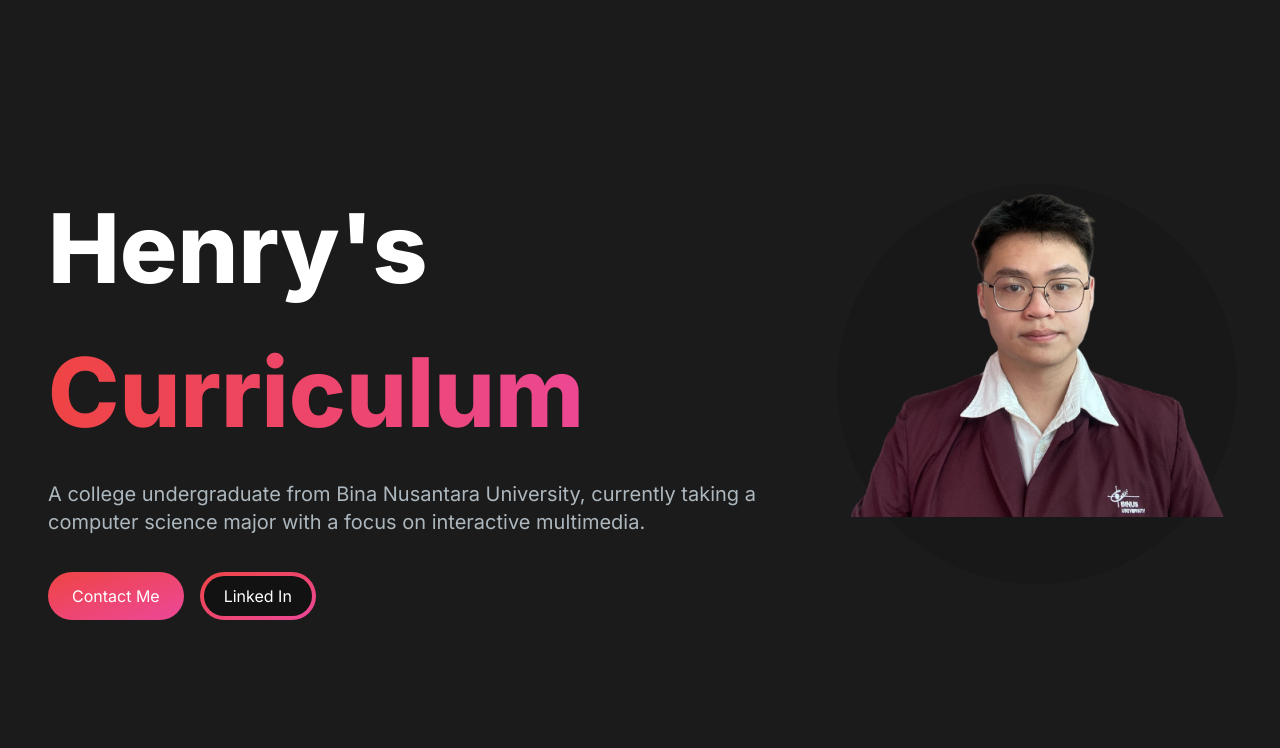
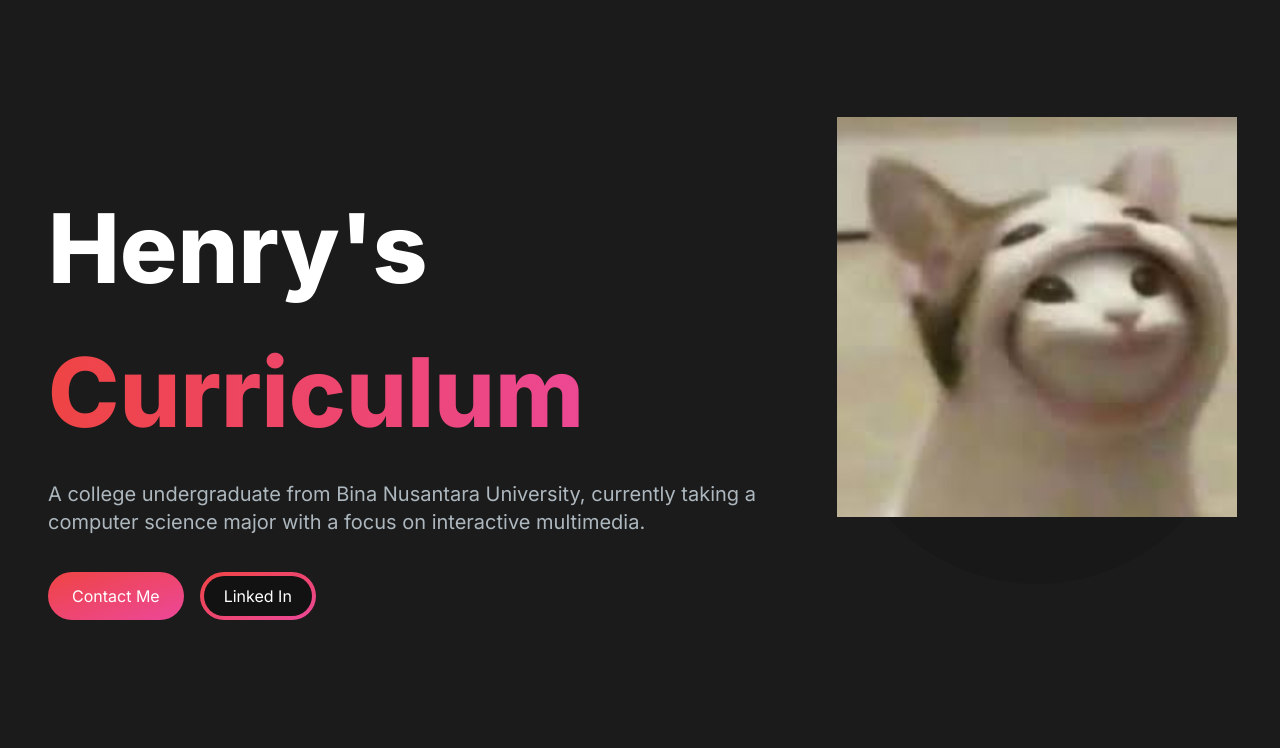
Before and after one commit to HenryLooo/Portofolio, a Next.js app: page / in a window 1280 px wide. Shown: the top 748 px of the page. Built offline with nearby package versions, Linux system fonts and the light colour scheme.

Commit message:
check if image was the problem

```diff
--- a/src/app/components/AboutSection.jsx
+++ b/src/app/components/AboutSection.jsx
@@ -59,7 +59,7 @@ const AboutSection = () => {
     <section className='text-white'>
         <div className='md:grid md:grid-cols-2 gap-8 items-center py-8 px-4 xl:gap-16 sm:py=16 xl:px-16'>
             <Image
-            src={"/images/About-US.png"}
+            src="/images/About-US.png"
             width={500}
             height={500}
             alt='aboutusimg'/>
--- a/src/app/components/HeroSection.jsx
+++ b/src/app/components/HeroSection.jsx
@@ -57,7 +57,7 @@ const HeroSection = () => {
             transition={{duration: 3.5}}
             className="rounded-full bg-[#181818] w-[250px] h-[250px] lg:w-[400px] lg:h-[400px] relative mt-2">
                 <div className='col-span-4 place-self-center mt-4 lg:mt-0'>
-                    <Image src="/images/Hero-image.png"
+                    <Image src="/images/Gato.jpeg"
                     alt="heroimage"
                     className="absolute transform -translate-x-1/2 -translate-y-1/2 top-1/3 left-1/2"
                     width={500}
```
